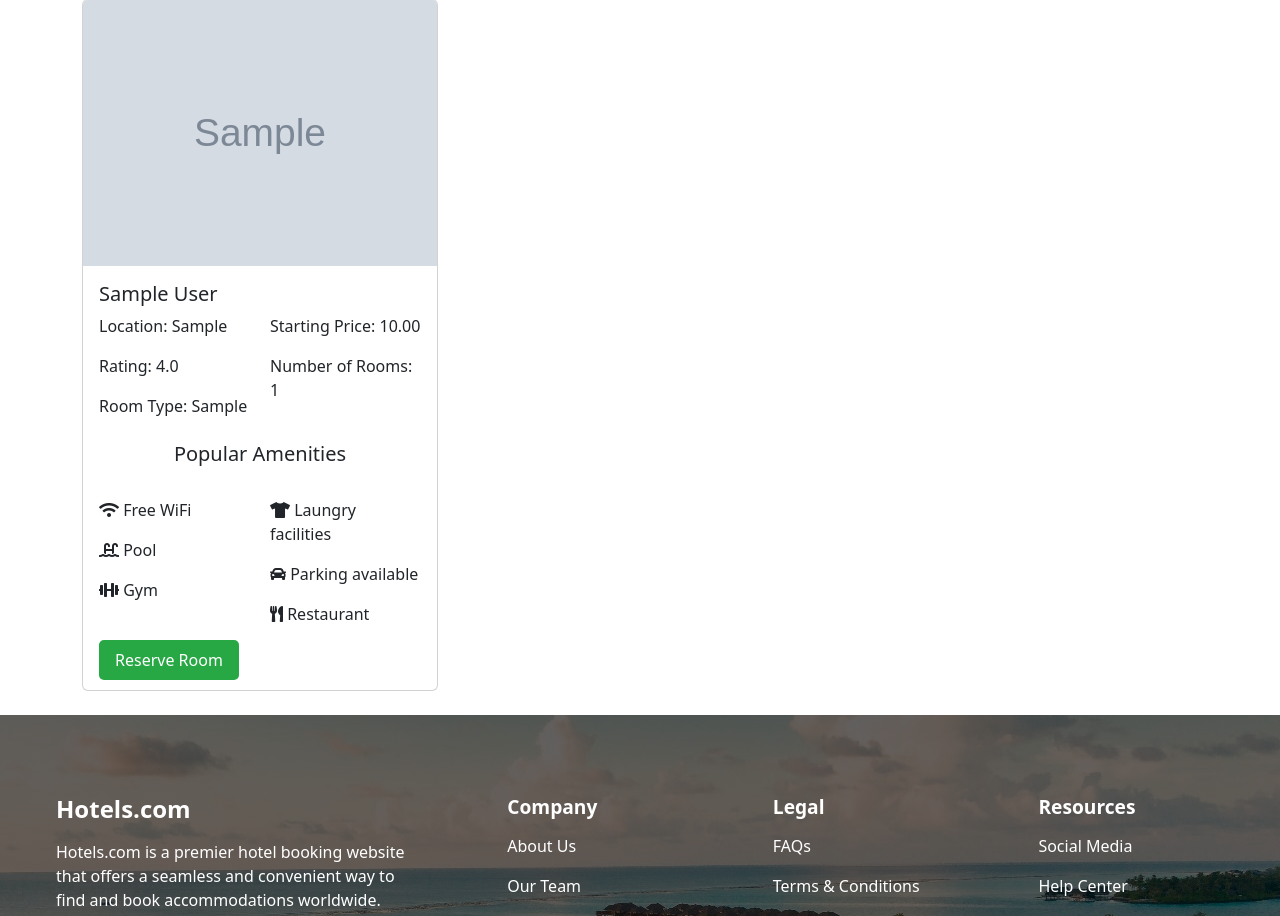
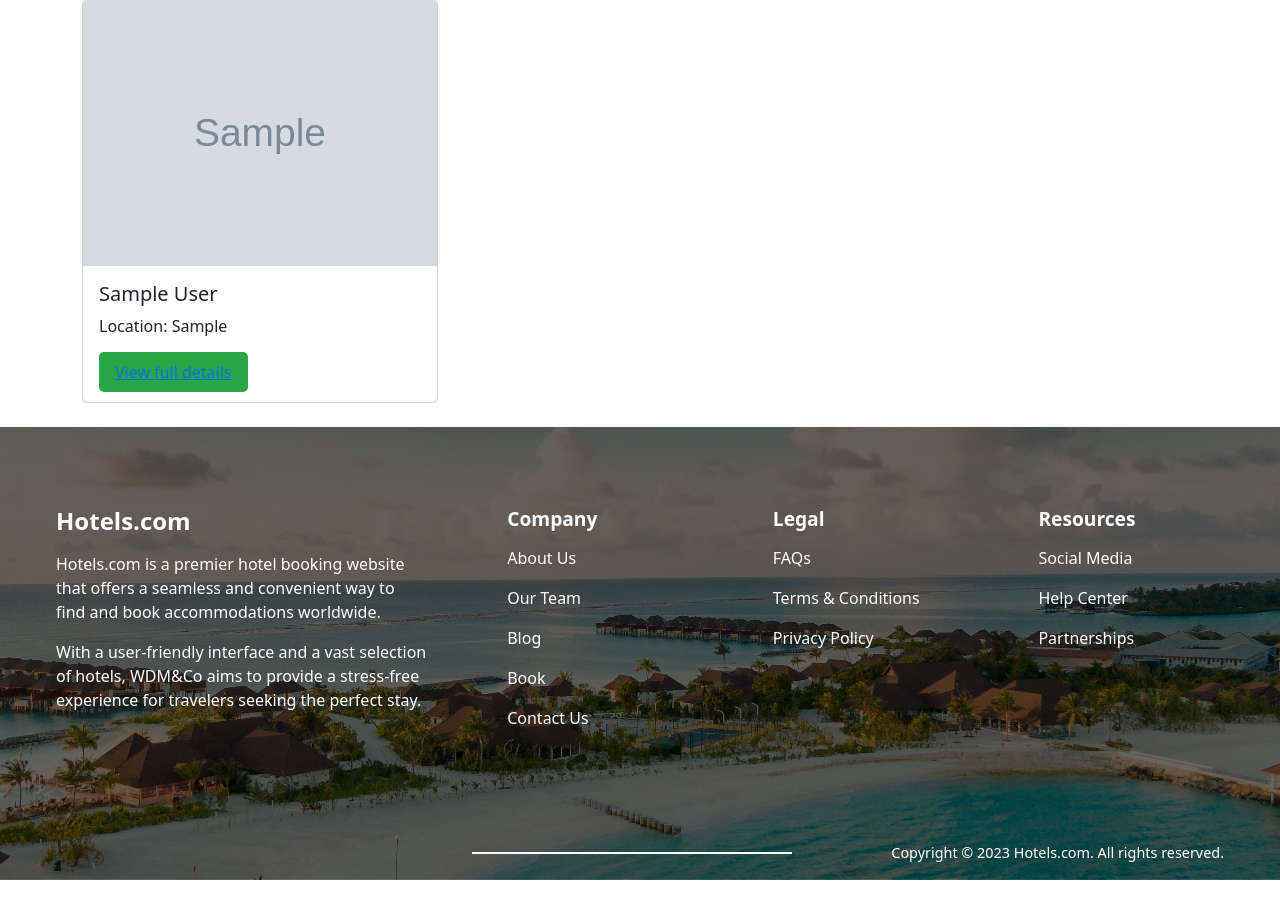
Before and after one commit to rishitha-garikipati/Python_full-stack_web_development, a Django app: page /user/bookhotel in a window 1280 px wide. Shown: the part 353-1269 px from the top of the page. After the commit the page ends 1233 px from the top, so only its background shows below. Run offline with Django 5.2, Linux system fonts and the light colour scheme; tables that the repository leaves empty hold one stand-in row (values such as "Sample post"); grey boxes marked "Sample" are stand-in pictures; some libraries are stand-ins or nearby versions.

Commit message:
hoter overview added to every hotel by creating its object

```diff
--- a/Hotel Booking Management System/hotelbookingmanagement/adminapp/models.py
+++ b/Hotel Booking Management System/hotelbookingmanagement/adminapp/models.py
@@ -16,12 +16,12 @@ class Hotel(models.Model):
     Parking = models.BooleanField(default=False)
     Restaurant = models.BooleanField(default=False)
     image = models.ImageField(upload_to='images',null=True)
-    def __str__(self):
+    def _str_(self):
         return self.name
 
 # class HotelImage(models.Model):
 #     hotel = models.ForeignKey(Hotel, on_delete=models.CASCADE)
 #     # image = models.ImageField(upload_to='')
 #
-#     def __str__(self):
+#     def _str_(self):
 #         return f"Image of {self.hotel.name}"
--- a/Hotel Booking Management System/hotelbookingmanagement/adminapp/urls.py
+++ b/Hotel Booking Management System/hotelbookingmanagement/adminapp/urls.py
@@ -7,5 +7,6 @@ urlpatterns = [
     path("delete_hotel/<int:pk>", views.delete_hotel, name='delete_hotel'),
     path('search/', views.search_view, name='search'),
     path('adminhomepage', views.adminhomepage, name='adminhomepage'),
+    path('hoteloverview/<int:hotel_id>',views.hoteloverview,name='hoteloverview'),
 
 ]
--- a/Hotel Booking Management System/hotelbookingmanagement/adminapp/views.py
+++ b/Hotel Booking Management System/hotelbookingmanagement/adminapp/views.py
@@ -1,5 +1,5 @@
 from django.http import JsonResponse
-from django.shortcuts import render, redirect
+from django.shortcuts import render, redirect, get_object_or_404
 from .models import Hotel
 
 from django.shortcuts import render, redirect
@@ -65,3 +65,7 @@ def search_view(request):
 
 def adminhomepage(request):
     return render(request,'adminhomepage.html')
+
+def hoteloverview(request,hotel_id):
+    hotel = Hotel.objects.filter(pk=hotel_id)
+    return render(request,'hoteloverview.html',{'hotels': hotel})
--- a/Hotel Booking Management System/hotelbookingmanagement/templates/bookhotel.html
+++ b/Hotel Booking Management System/hotelbookingmanagement/templates/bookhotel.html
@@ -100,25 +98,10 @@
                         <h5 class="card-title"> {{ hotel.name }}</h5>
                         <div class="hotel-details">
                         <p class="card-text"> <i class="bi bi-geo-alt-fill"></i> Location: {{ hotel.location }}</p>
-                        <p class="card-text"> <i class="bi bi-star-fill"></i> Rating: {{ hotel.rating }}</p>
-                        <p class="card-text">Room Type: {{ hotel.room_type }}</p>
-                        <p class="card-text"> <i class="bi bi-currency-rupee"></i> Starting Price: {{ hotel.price_per_night }}</p>
-                        <p class="card-text"> Number of Rooms: {{ hotel.number_of_rooms }}</p>
-                            </div>
-                        <br>
-                        <h5 align="center">Popular Amenities</h5>
-                        <br>
-                        <div class="amenities-list">
-                            <p class="card-text">  <i class="fas fa-wifi"></i> Free WiFi {% if hotel.wifi_available %}  {% else %} <i class="fas fa-times"></i> {% endif %}</p>
-                            <p class="card-text"> <i class="fas fa-swimming-pool"></i> Pool {% if hotel.pool_available %}  {% else %} <i class="fas fa-times"></i> {% endif %}</p>
-                            <p class="card-text"> <i class="fas fa-dumbbell"></i> Gym {% if hotel.gym_available %}  {% else %} <i class="fas fa-times"></i> {% endif %}</p>
-                            <p class="card-text"> <i class="fas fa-tshirt"></i> Laungry facilities {% if hotel.Laundry_facilities %}  {% else %} <i class="fas fa-times"></i> {% endif %}</p>
-                            <p class="card-text"><i class="fas fa-car"></i> Parking available {% if hotel.Parking %}  {% else %} <i class="fas fa-times"></i> {% endif %}</p>
-                            <p class="card-text"> <i class="fas fa-utensils"></i> Restaurant {% if hotel.Restaurant %} {% else %} <i class="fas fa-times"></i> {% endif %}</p>
                         </div>
                         <br>
                         <br>
-                        <button class="edit-btn">Reserve Room</button>
+                        <button class="edit-btn"> <a href="{% url 'hoteloverview' hotel.id %}"> View full details</a></button>
                     </div>
                 </div>
             </div>
--- a/Hotel Booking Management System/hotelbookingmanagement/templates/view_hotels.html
+++ b/Hotel Booking Management System/hotelbookingmanagement/templates/view_hotels.html
@@ -84,7 +84,7 @@
                         </div>
                         <br>
                         <br>
-                        <button class="edit-btn">Edit</button>
+                        <button class="edit-btn"><a href="{% url 'edit_hotel' pk=hotel.pk %}">Edit</a></button>
                         <button class="delete-btn"><a href="{% url 'delete_hotel' pk=hotel.pk %}">Delete</a></button>
                     </div>
                 </div>
```
Also changed, not shown: other parts of Hotel Booking Management System/hotelbookingmanagement/templates/bookhotel.html (+16 -18 lines).
